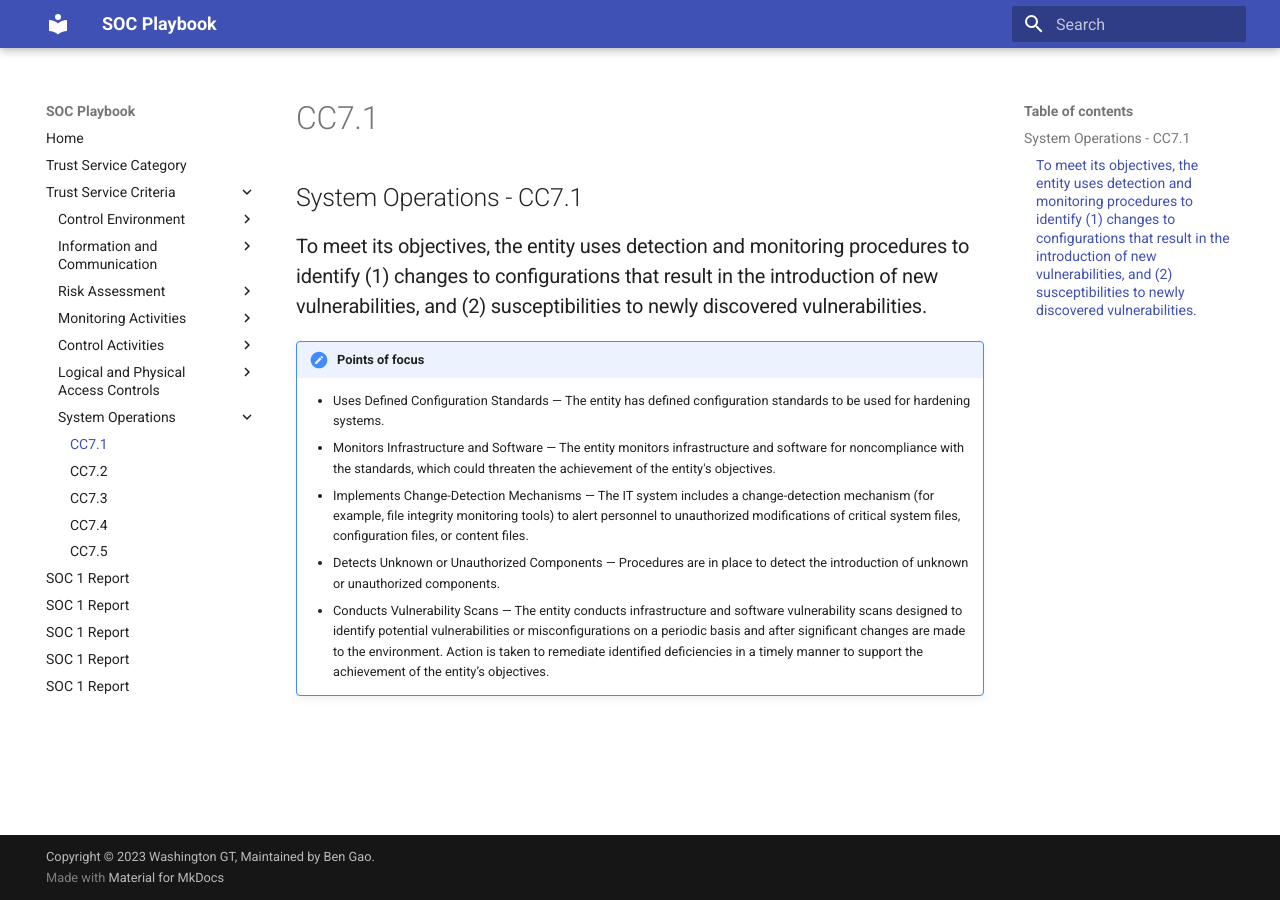
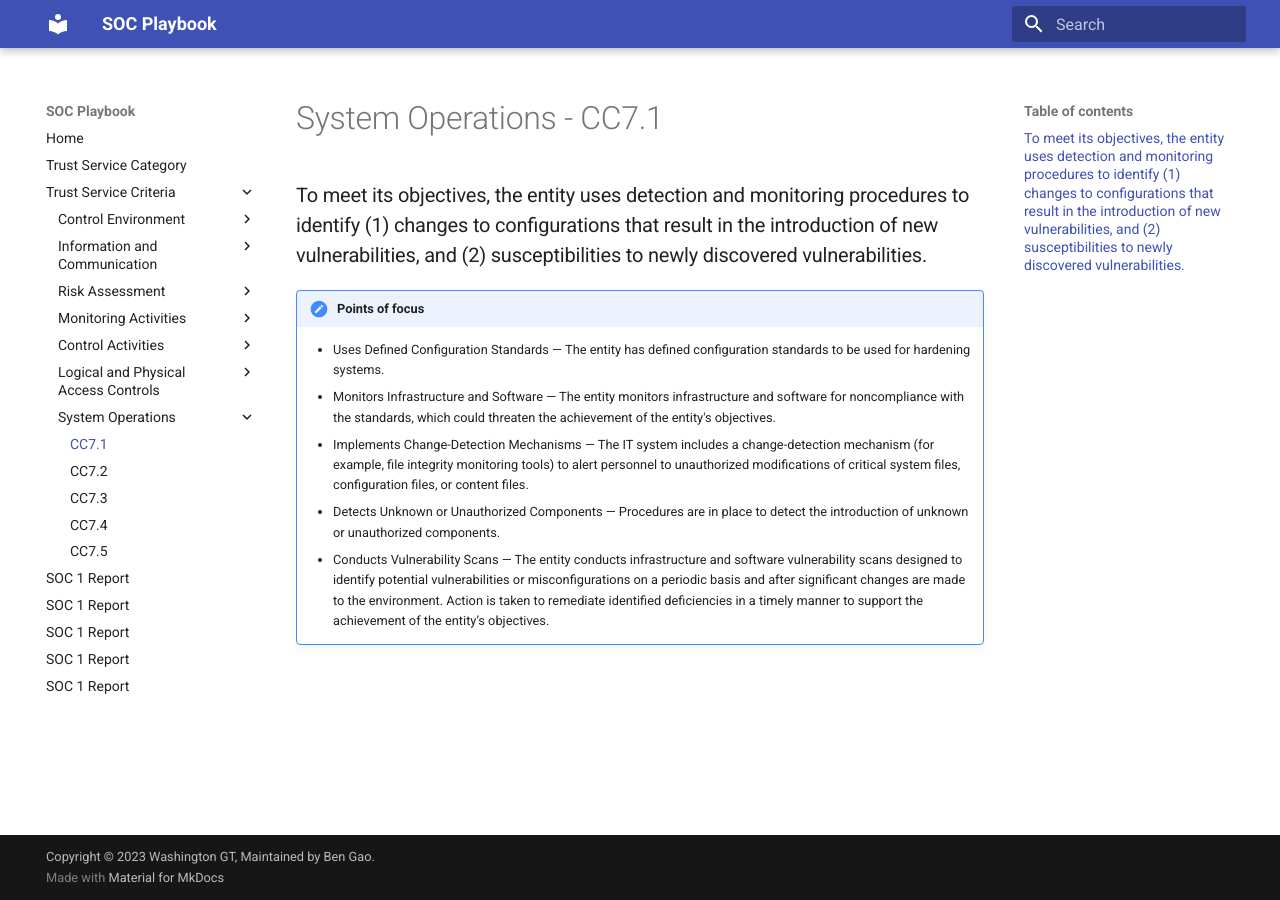
Before and after one commit to WashingtonGT/soc-playbook, an MkDocs documentation site: the page built from docs/tsc/cc7-1.md, in a window 1280 px wide. Built offline with MkDocs 1.6.1 and Material for MkDocs 9.7.7, drawn with Linux system fonts in a browser that asks for light colours.

Commit message:
Update cc7-1.md

```diff
--- a/docs/tsc/cc7-1.md
+++ b/docs/tsc/cc7-1.md
@@ -1,4 +1,4 @@
-## System Operations - CC7.1
+# System Operations - CC7.1
 
 ### To meet its objectives, the entity uses detection and monitoring procedures to identify (1) changes to configurations that result in the introduction of new vulnerabilities, and (2) susceptibilities to newly discovered vulnerabilities.
 
```
